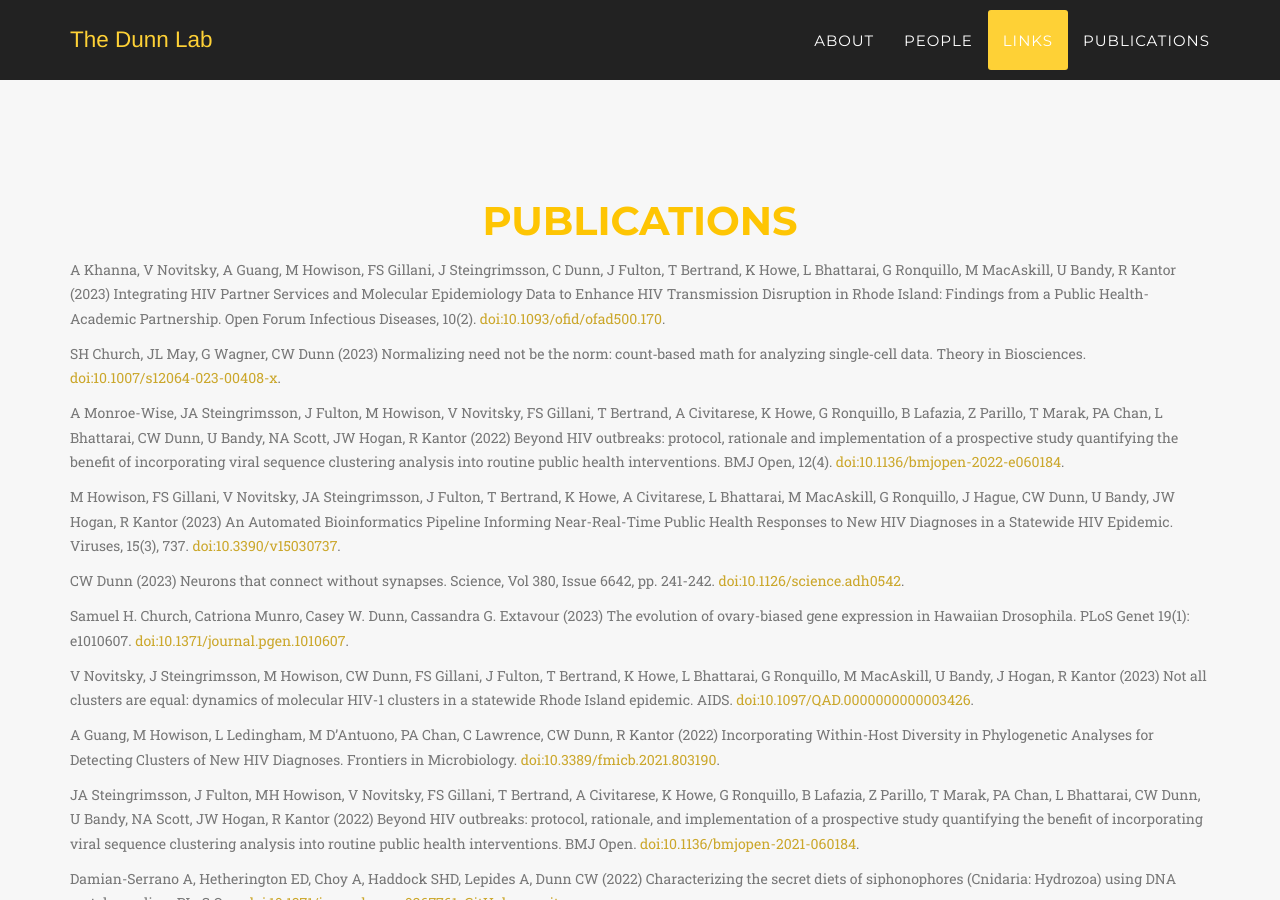
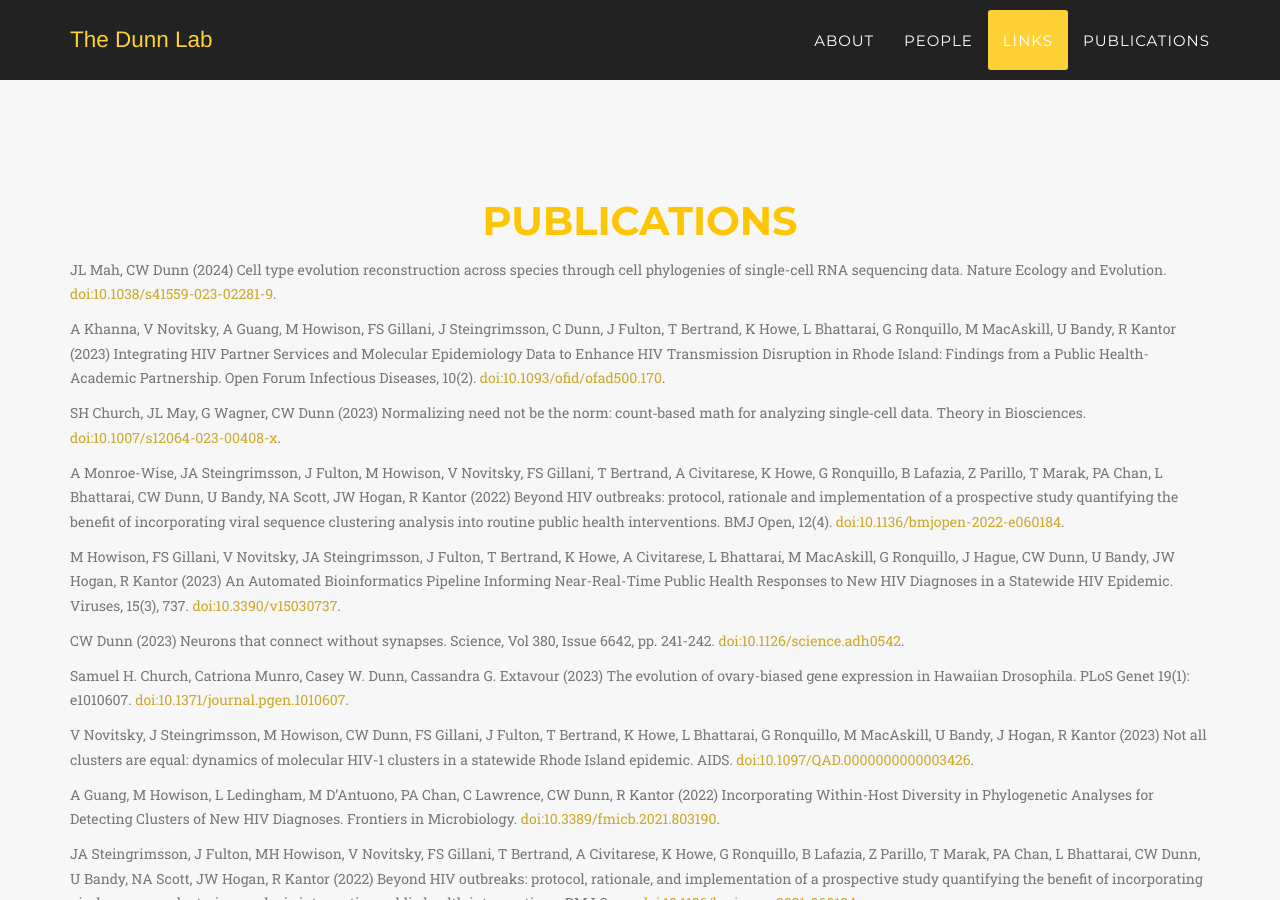
Before and after one commit to caseywdunn/caseywdunn.github.io, a Jekyll site: the page built from index.html, in a window 1280 px wide and 900 px high, scrolled down 10597 px. Built offline with Jekyll 4.4.1, drawn with Linux system fonts in a browser that asks for light colours; some web fonts are replaced.

Commit message:
added jas paper

```diff
--- a/_includes/publications.html
+++ b/_includes/publications.html
@@ -6,6 +6,10 @@
                     <h2 class="section-heading">Publications</h2>
                 </div>
             </div>
+
+<div class="box"><div class="box-title"></div><div class="box-body">
+<p class="text-muted"> JL Mah, CW Dunn (2024) Cell type evolution reconstruction across species through cell phylogenies of single-cell RNA sequencing data. Nature Ecology and Evolution. <a href="https://doi.org/10.1038/s41559-023-02281-9">doi:10.1038/s41559-023-02281-9</a>. </p>
+</div><div class="box-footer"> </div></div>
 
 <div class="box"><div class="box-title"></div><div class="box-body">
 <p class="text-muted"> A Khanna, V Novitsky, A Guang, M Howison, FS Gillani, J Steingrimsson, C Dunn, J Fulton, T Bertrand, K Howe, L Bhattarai, G Ronquillo, M MacAskill, U Bandy, R Kantor (2023) Integrating HIV Partner Services and Molecular Epidemiology Data to Enhance HIV Transmission Disruption in Rhode Island: Findings from a Public Health-Academic Partnership. Open Forum Infectious Diseases, 10(2). <a href="https://doi.org/10.1093/ofid/ofad500.170">doi:10.1093/ofid/ofad500.170</a>.</p>
```
